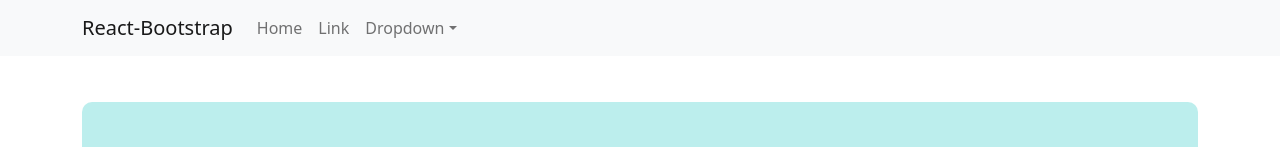
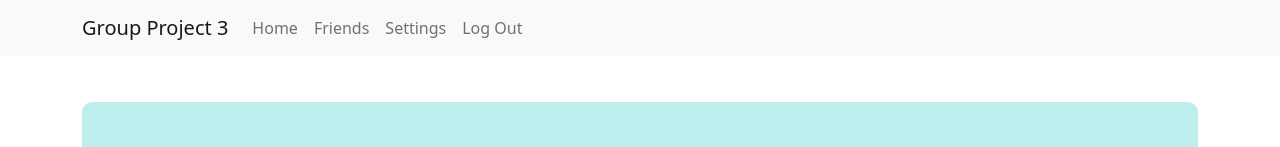
Before and after one commit to TommyAlv/KeepUp, a React (Create React App) app: page / in a window 1280 px wide. Shown: the top 147 px of the page. Built offline with nearby package versions, Linux system fonts and the light colour scheme.

Commit message:
adjusted navbar

```diff
--- a/src/components/Feed.js
+++ b/src/components/Feed.js
@@ -20,10 +20,10 @@ import Avatar from 'react-avatar';
 export const Feed = () => {
     return (
         //    header
-        <section>
+        <section className='h-100'>
             <Container>
                 <div className='page-banner'>
-                <h2 className='page-title'>Home</h2>
+                    <h2 className='page-title'>Home</h2>
                 </div>
                 <Row className='align-items-center'>
                     <Col className='scroll' md={6}>
@@ -54,7 +54,7 @@ export const Feed = () => {
                                 <div className='post-header'>
                                     <div className='post-header-text'>
                                         <h3>Sebastian<span>
-                                        <BsCheckCircleFill />
+                                            <BsCheckCircleFill />
                                         </span>
                                         </h3>
                                         <h6>@sebascrab</h6>
@@ -75,7 +75,7 @@ export const Feed = () => {
                                 <div className='post-header'>
                                     <div className='post-header-text'>
                                         <h3>Sebastian<span>
-                                        <BsCheckCircleFill />
+                                            <BsCheckCircleFill />
                                         </span>
                                         </h3>
                                         <h6>@sebascrab</h6>
--- a/src/components/Navbar.js
+++ b/src/components/Navbar.js
@@ -9,31 +9,22 @@
 import Container from 'react-bootstrap/Container';
 import Nav from 'react-bootstrap/Nav';
 import Navbar from 'react-bootstrap/Navbar';
-import NavDropdown from 'react-bootstrap/NavDropdown';
 
 export const Nbar = () => {
   return (
     <Navbar bg="light" expand="lg" className="mb-3">
       <Container>
-        <Navbar.Brand href="#home">React-Bootstrap</Navbar.Brand>
+        <Navbar.Brand href="#home">Group Project 3</Navbar.Brand>
         <Navbar.Toggle aria-controls="basic-navbar-nav" />
         <Navbar.Collapse id="basic-navbar-nav">
           <Nav className="me-auto">
-            <Nav.Link href="#home">Home</Nav.Link>
-            <Nav.Link href="#link">Link</Nav.Link>
-            <NavDropdown title="Dropdown" id="basic-nav-dropdown">
-              <NavDropdown.Item href="#action/3.1">Action</NavDropdown.Item>
-              <NavDropdown.Item href="#action/3.2">
-                Another action
-              </NavDropdown.Item>
-              <NavDropdown.Item href="#action/3.3">Something</NavDropdown.Item>
-              <NavDropdown.Divider />
-              <NavDropdown.Item href="#action/3.4">
-                Separated link
-              </NavDropdown.Item>
-            </NavDropdown>
+            <Nav.Link href="#">Home</Nav.Link>
+            <Nav.Link href="#">Friends</Nav.Link>
+            <Nav.Link href="#">Settings</Nav.Link>
+            <Nav.Link href="#">Log Out</Nav.Link>
           </Nav>
         </Navbar.Collapse>
+
       </Container>
     </Navbar>
   );
```
